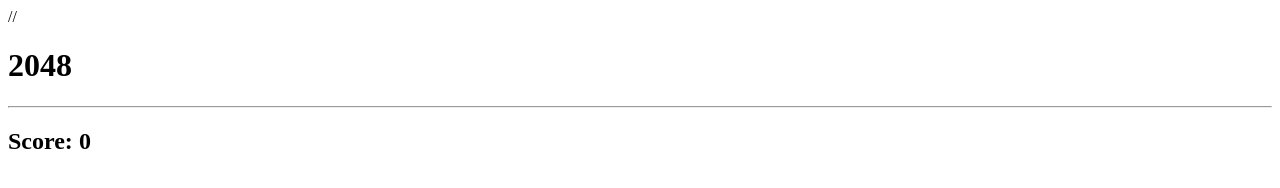
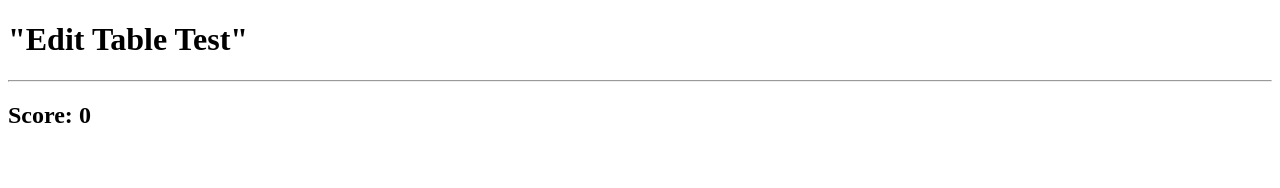
Before and after one commit to jini02/tabletest.github.io, a plain HTML site: page index.html in a window 1280 px wide. Drawn offline with Linux system fonts and the light colour scheme.

Commit message:
Update index.html

```diff
--- a/index.html
+++ b/index.html
@@ -4,12 +4,11 @@
         <meta charset="UTF-8">
         <meta name="viewport" content="width=device-width, initial-scale=1.0">
         <title>2048</title>
-        //<link rel="stylesheet" href="2048.css">
         <script src="table.js"></script>
     </head>
 
     <body>
-        <h1>2048</h1>
+        <h1>"Edit Table Test"</h1>
         <hr>
         <h2>Score: <span id="score">0</span></h2>
         <div id="board">
```
